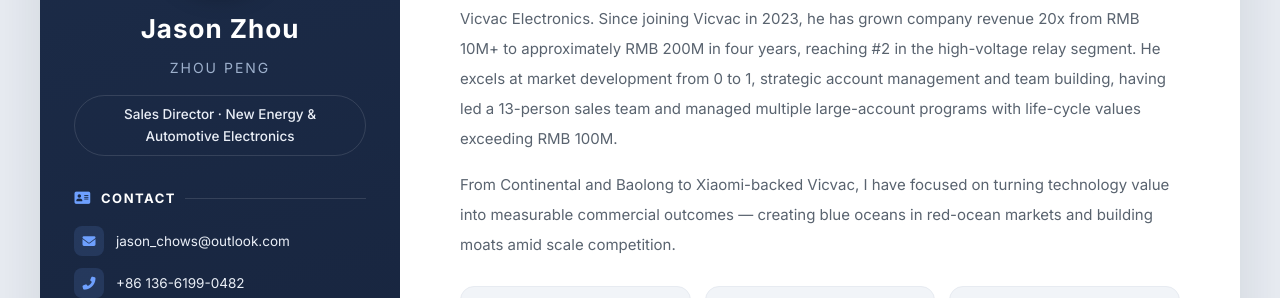
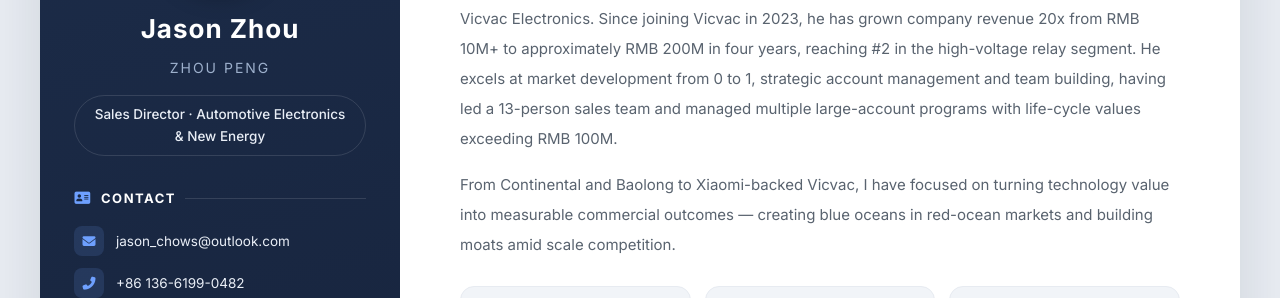
Before and after one commit to ZJU-Jason/ZJU-Jason.github.io, a Jekyll site: the page built from en/index.html, in a window 1280 px wide. Shown: the part 241-539 px from the top of the page. Built offline with Jekyll 4.4.1, drawn with Linux system fonts in a browser that asks for light colours.

```diff
--- a/_data/en.yml
+++ b/_data/en.yml
@@ -5,7 +5,7 @@
 author:
   name: Jason Zhou
   name_en: ZHOU Peng
-  title: Sales Director · New Energy & Automotive Electronics
+  title: Sales Director · Automotive Electronics & New Energy
   location: Songjiang District, Shanghai, China
   email: jason_chows@outlook.com
   phone: "+86 136-6199-0482"
```
